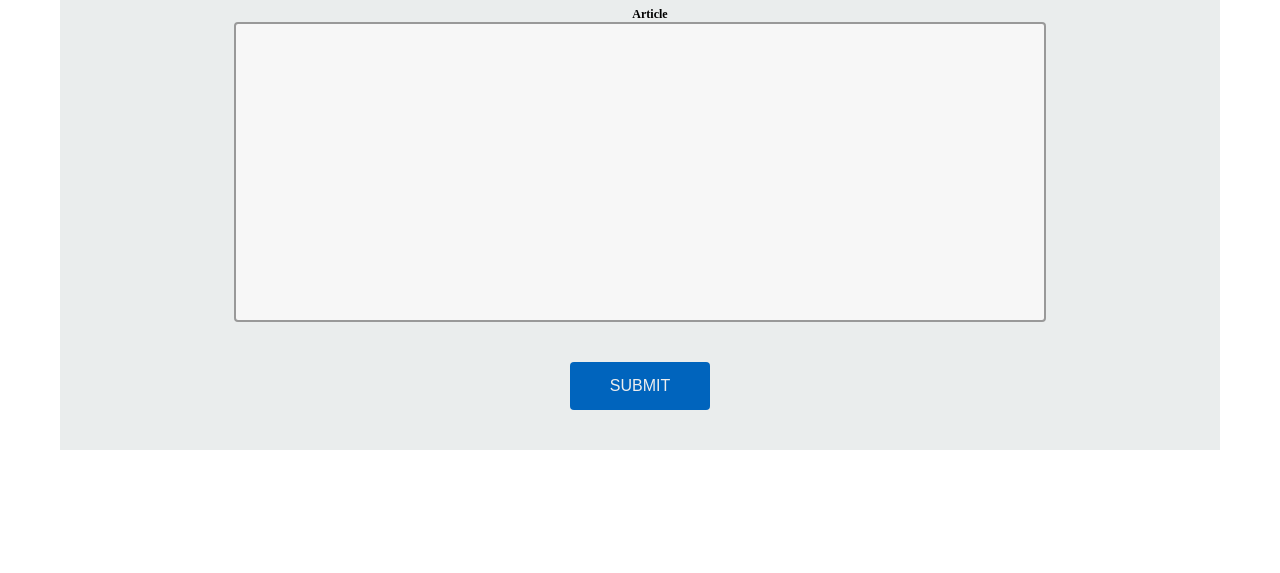
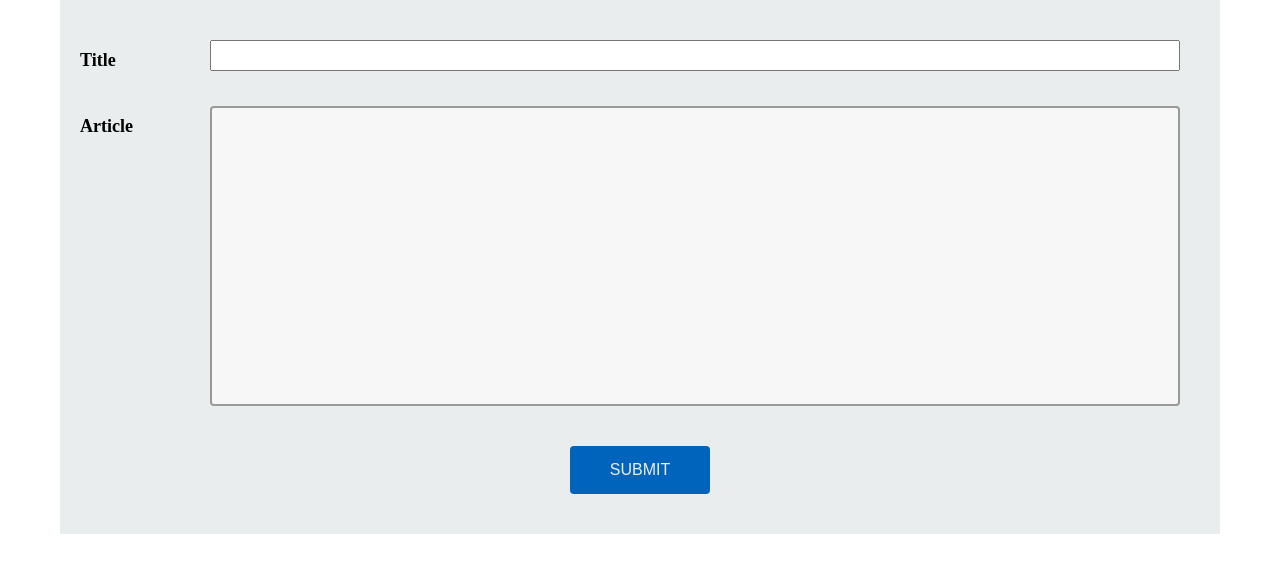
Before and after one commit to mmarkovi/Verity, a Flask app: page / in a window 1280 px wide. Shown: the top 573 px of the page. Run offline with Flask 2, Linux system fonts and the light colour scheme.

Commit message:
finished the structure of the main web content

```diff
--- a/web-app/app.py
+++ b/web-app/app.py
@@ -8,9 +8,12 @@ def index():
 
 @app.route('/', methods=['POST'])
 def form_post():
-    text = request.form['text']
-    processed_text = text.upper()
-    return processed_text
+    title = request.form['title']
+    content = request.form['content']
+
+    lowercased_title = title.lower()
+    lowercased_text = content.lower()
+    return lowercased_title + lowercased_text
 
 @app.route('/about')
 def about():
--- a/web-app/static/sass/components/_form.scss
+++ b/web-app/static/sass/components/_form.scss
@@ -4,32 +4,39 @@
     align-items: center;
     justify-content: space-around;
 
-    &__group {
-        display: flex;
-        flex-direction: column;
-        align-items: center;
-        justify-content: space-between;
+    &__grid {
+        display: grid;
+        grid-template-columns: [line-1] 15rem [line-2] auto [line-3];
+        grid-template-rows: auto auto;
+        row-gap: 3.5rem;
+        width: 100%;
 
-        width: 70%;
+        margin: 4rem 0;
     }
 
-    &__group:not(:last-child) {
-        margin-bottom: 4rem;
+    &__item {
+
     }
 
     &__label {
-        font-size: 1.2rem;
+        font-size: 1.8rem;
         font-weight: 700;
+
         margin-left: 2rem;
-        margin-top: .7rem;
+        margin-top: 1rem;
         display: inline-block;
         transition: all .3s;
     }
 
     &__input {
-        width: 100%;
+        margin-right: 4rem;
+    }
+
+    &__text-area {
         height: 30rem;
-        padding: 12px 20px;
+        margin-right: 4rem;
+
+        padding: 1.2rem 2rem;
         box-sizing: border-box;
         border: 2px solid $color-grey-dark-2;
         border-radius: 4px;
--- a/web-app/templates/home.html
+++ b/web-app/templates/home.html
@@ -19,14 +19,16 @@
 
         </div>
         <form method="POST" class="form">
-            <div class="form__group">
-                <label for="name" class="form__label">Article</label>
-                <textarea type="text" name="text" class="form__input" id="name" required></textarea>
+            <div class="form__grid">
+                <label for="name" class="form__item form__label">Title</label>
+                <input type="text" name="title" class="form__item form__input" id="name" required></textarea>
+
+                <label for="name" class="form__item form__label">Article</label>
+                <textarea type="text" name="content" class="form__item form__text-area" id="name" required></textarea>
             </div>
 
-            <div class="form__group">
-                <input type="submit" class="form__button"></button>
-            </div>
+            <button type="submit" class="form__button">Submit</button>
+
         </form>
     </main>
 
```
Also changed, not shown: web-app/static/css/style.css (+1 -1 lines), web-app/templates/predict.html (added, +16 -0 lines), web-app/model_lib.py (added).
